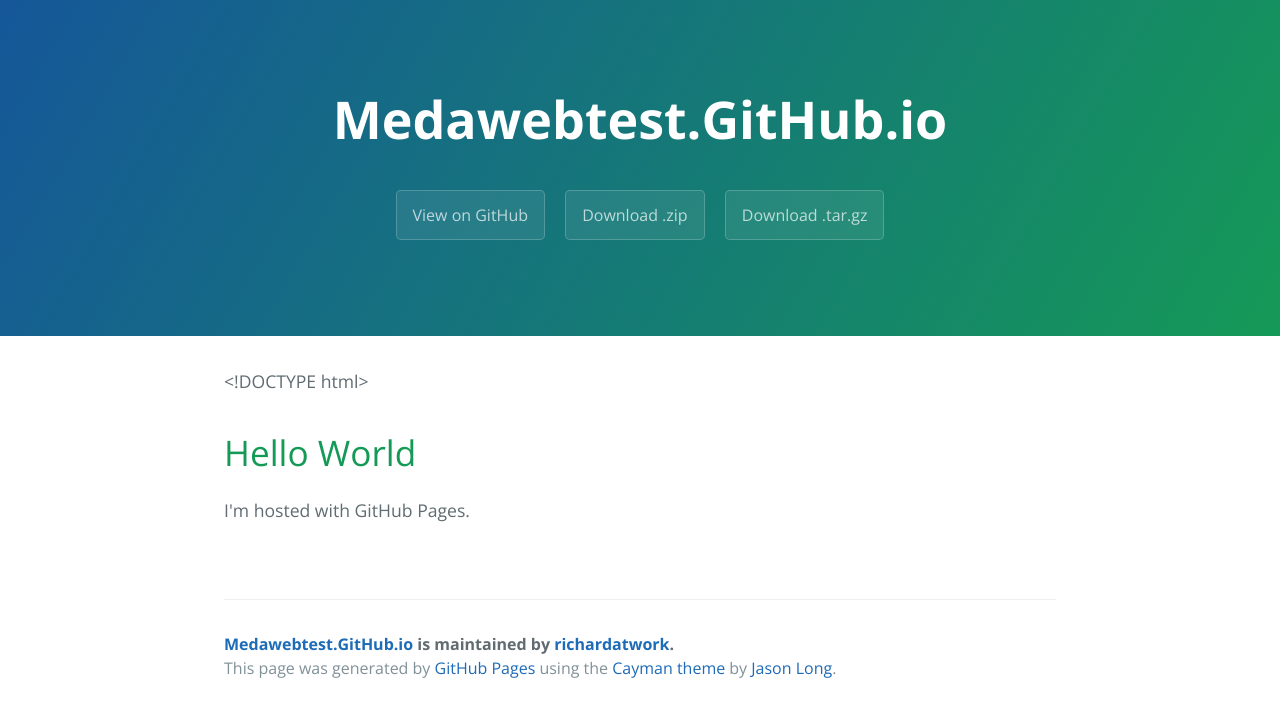
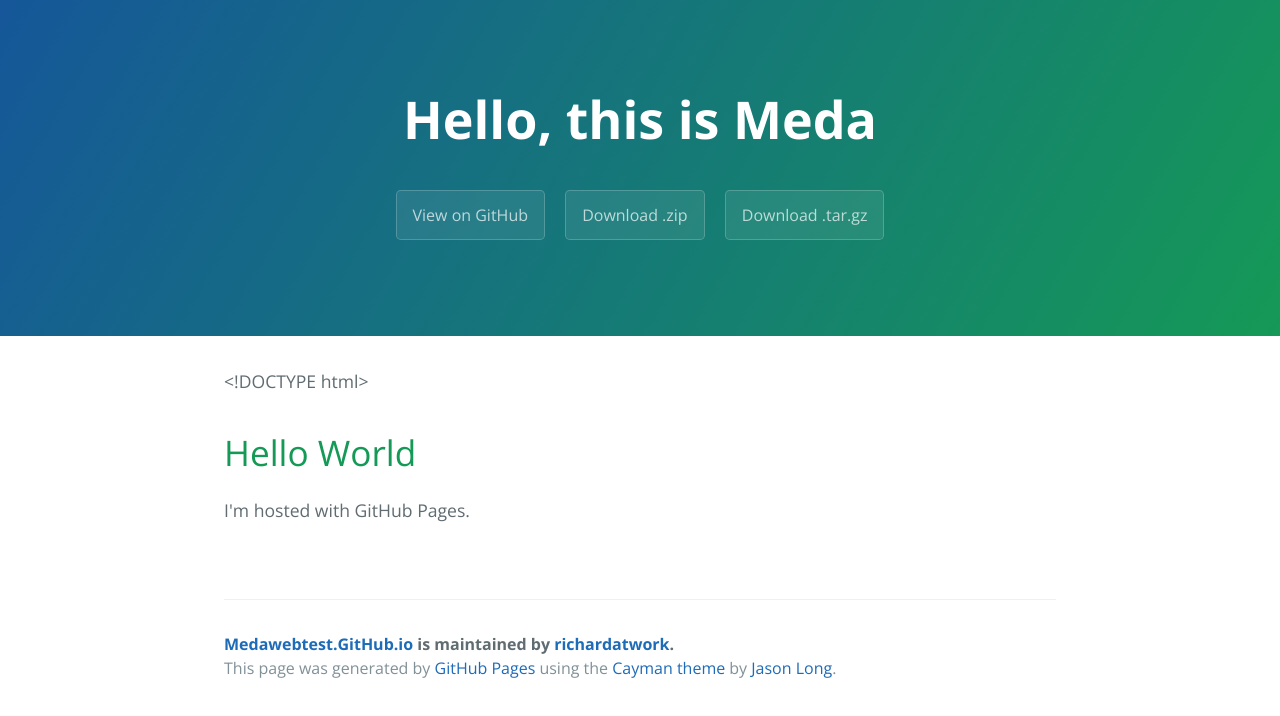
Before and after one commit to richardatwork/medaWebTest.github.io, a plain HTML site: page index.html in a window 1280 px wide. Drawn offline with nearby package versions, Linux system fonts and the light colour scheme.

Commit message:
Update index.html

```diff
--- a/index.html
+++ b/index.html
@@ -11,7 +11,7 @@
   </head>
   <body>
     <section class="page-header">
-      <h1 class="project-name">Medawebtest.GitHub.io</h1>
+      <h1 class="project-name">Hello, this is Meda</h1>
       <h2 class="project-tagline"></h2>
       <a href="https://github.com/richardatwork/medaWebTest.github.io" class="btn">View on GitHub</a>
       <a href="https://github.com/richardatwork/medaWebTest.github.io/zipball/master" class="btn">Download .zip</a>
```
